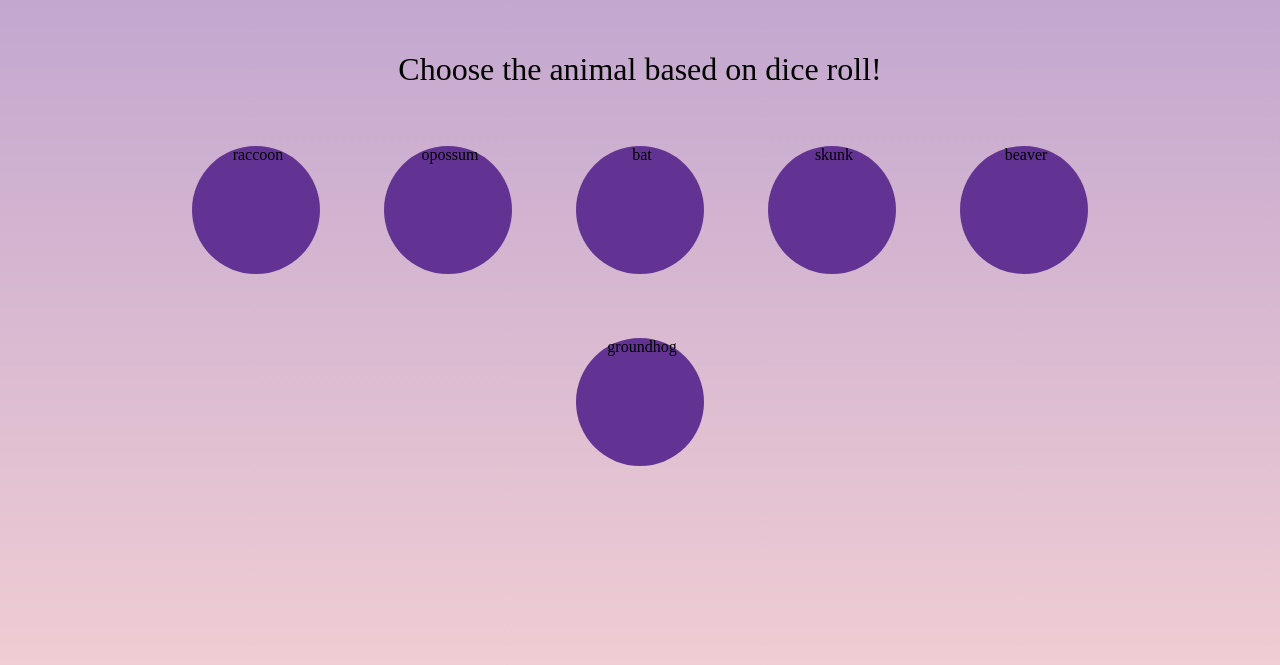
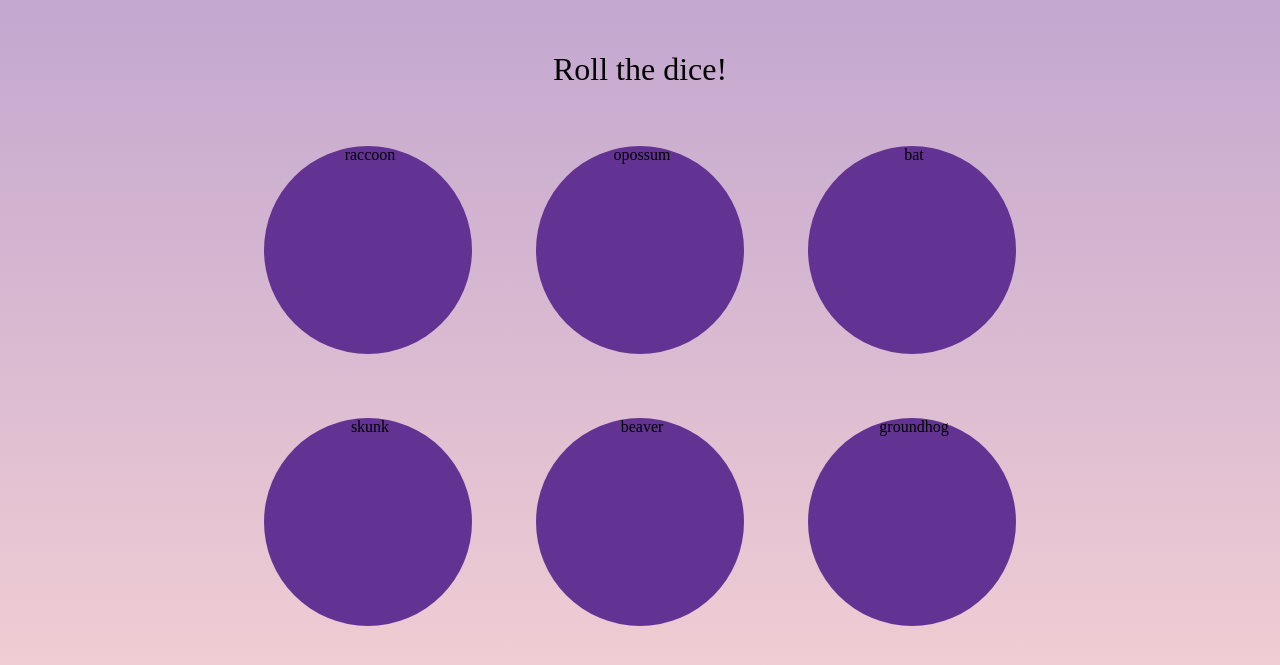
Before and after one commit to kangacopter/animalQuizGame, a PHP site: page / in a window 1280 px wide. Shown: the top 665 px of the page. Run offline with PHP 8.4, Linux system fonts and the light colour scheme; some libraries are stand-ins or nearby versions.

Commit message:
A few other misc changes.

```diff
--- a/css/style.css
+++ b/css/style.css
@@ -37,8 +37,8 @@ body {
 }
 
 .animalIcon {
-    height: 8em;
-    width: 8em;
+    height: 13em;
+    width: 13em;
     border-radius: 50%;
     background-color: #623392;
     margin: 2em;
--- a/index.php
+++ b/index.php
@@ -2,7 +2,8 @@
 <html lang="en">
 <meta charset="utf-8">
 <meta name="viewport" content="width=device-width">
-<link rel="stylesheet" href="css/style.css">    <link rel="stylesheet" href="https://use.fontawesome.com/releases/v5.1.0/css/all.css" integrity="sha384-lKuwvrZot6UHsBSfcMvOkWwlCMgc0TaWr+30HWe3a4ltaBwTZhyTEggF5tJv8tbt" crossorigin="anonymous">
+<link rel="stylesheet" href="css/style.css">
+<link rel="stylesheet" href="https://use.fontawesome.com/releases/v5.1.0/css/all.css" integrity="sha384-lKuwvrZot6UHsBSfcMvOkWwlCMgc0TaWr+30HWe3a4ltaBwTZhyTEggF5tJv8tbt" crossorigin="anonymous">
 <script type="text/javascript" src="js/main.js"></script>
 <head>
     <title>Second Chance's Animal Quiz!</title>
@@ -10,7 +11,7 @@
 
 <body>
 
-    <header>Choose the animal based on dice roll!</header>
+    <header>Roll the dice!</header>
 
     <!-- Animal icon menu for 6 animal question choices -->
     <div id="chooseAnimal">
@@ -19,7 +20,6 @@
         <div class="animalIcon" id="bat">&nbsp;bat</div>
         <div class="animalIcon" id="skunk">&nbsp;skunk</div>
         <div class="animalIcon" id="beaver">&nbsp;beaver</div>
-        <!--<div class="animalIcon" id="fox">&nbsp;fox</div> We may use this instead of beaver-->
         <div class="animalIcon" id="groundhog">&nbsp;groundhog</div>
 
     </div>
```
